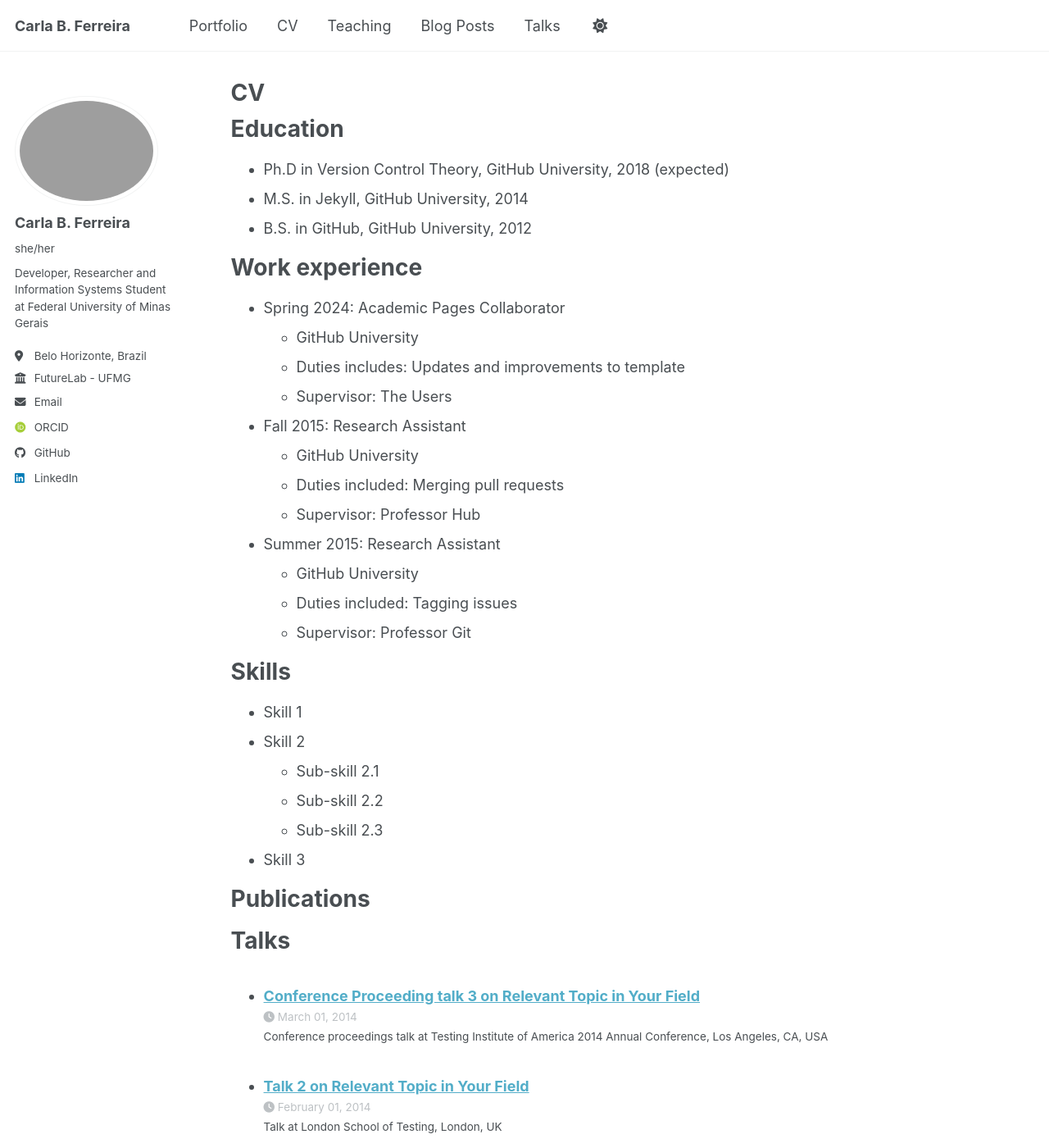
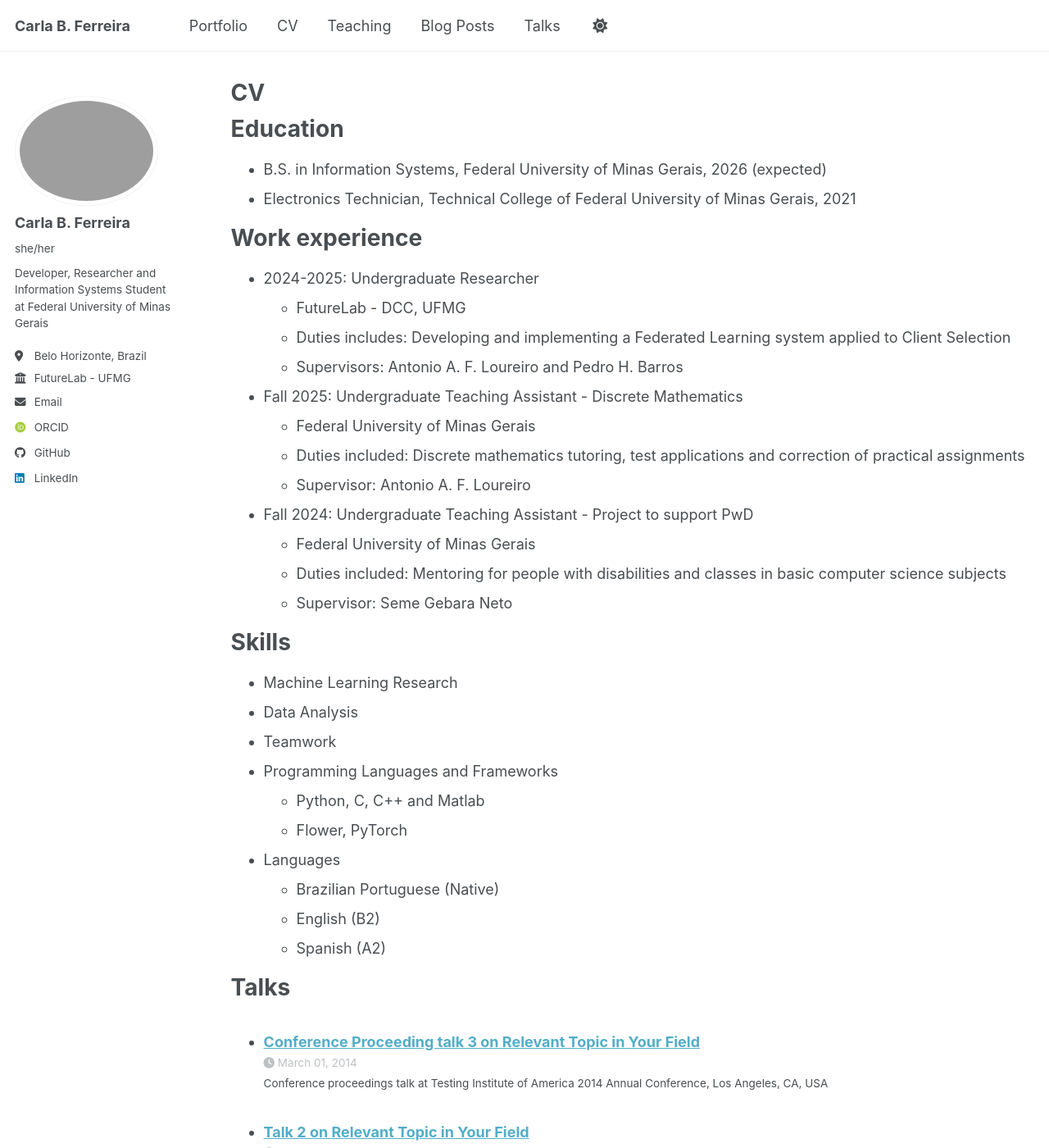
Before and after one commit to carlabferreira/carlabferreira.github.io, a Jekyll site: the page built from _pages/cv.md, in a window 1280 px wide and 1400 px high. Shown: the whole window at 82% size. Built offline with Jekyll 4.4.1, drawn with Linux system fonts in a browser that asks for light colours; some web fonts are replaced; a script bundle is joined from its source files by our own code; library files that are not in the unit come from our copies; some of the changed text lies outside the part shown.

Commit message:
add Education, Work experience and Skills

```diff
--- a/_pages/cv.md
+++ b/_pages/cv.md
@@ -11,41 +11,45 @@ redirect_from:
 
 Education
 ======
-* Ph.D in Version Control Theory, GitHub University, 2018 (expected)
-* M.S. in Jekyll, GitHub University, 2014
-* B.S. in GitHub, GitHub University, 2012
+* B.S. in Information Systems, Federal University of Minas Gerais, 2026 (expected)
+* Electronics Technician, Technical College of Federal University of Minas Gerais, 2021
 
 Work experience
 ======
-* Spring 2024: Academic Pages Collaborator
-  * GitHub University
-  * Duties includes: Updates and improvements to template
-  * Supervisor: The Users
+* 2024-2025: Undergraduate Researcher
+  * FutureLab - DCC, UFMG
+  * Duties includes: Developing and implementing a Federated Learning system applied to Client Selection
+  * Supervisors: Antonio A. F. Loureiro and Pedro H. Barros
 
-* Fall 2015: Research Assistant
-  * GitHub University
-  * Duties included: Merging pull requests
-  * Supervisor: Professor Hub
+* Fall 2025: Undergraduate Teaching Assistant - Discrete Mathematics
+  * Federal University of Minas Gerais
+  * Duties included: Discrete mathematics tutoring, test applications and correction of practical assignments
+  * Supervisor: Antonio A. F. Loureiro
 
-* Summer 2015: Research Assistant
-  * GitHub University
-  * Duties included: Tagging issues
-  * Supervisor: Professor Git
+* Fall 2024: Undergraduate Teaching Assistant - Project to support PwD
+  * Federal University of Minas Gerais
+  * Duties included: Mentoring for people with disabilities and classes in basic computer science subjects
+  * Supervisor: Seme Gebara Neto
 
 Skills
 ======
-* Skill 1
-* Skill 2
-  * Sub-skill 2.1
-  * Sub-skill 2.2
-  * Sub-skill 2.3
-* Skill 3
+* Machine Learning Research
+* Data Analysis
+* Teamwork
+* Programming Languages and Frameworks
+  * Python, C, C++ and Matlab
+  * Flower, PyTorch
+* Languages
+  * Brazilian Portuguese (Native)
+  * English (B2)
+  * Spanish (A2)
 
+<!--
 Publications
 ======
   <ul>{% for post in site.publications reversed %}
     {% include archive-single-cv.html %}
-  {% endfor %}</ul>
+  {% endfor %}</ul> -->
 
 Talks
 ======
@@ -59,6 +63,6 @@ Teaching
     {% include archive-single-cv.html %}
   {% endfor %}</ul>
 
-Service and leadership
+<!-- Service and leadership
 ======
-* Currently signed in to 43 different slack teams
+* Currently signed in to 43 different slack teams -->
```
